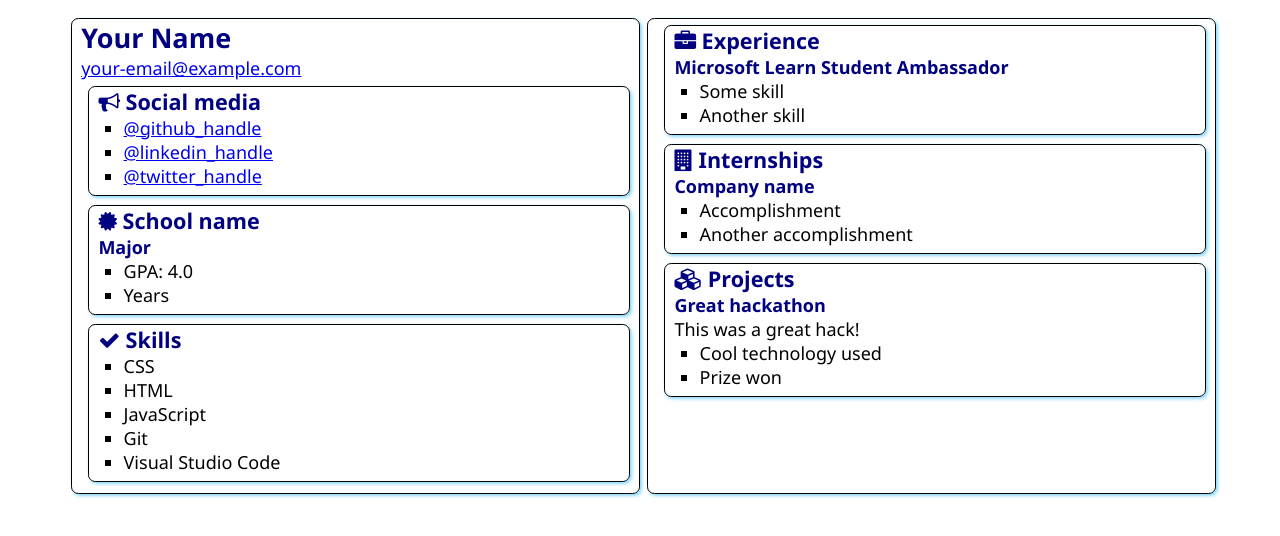
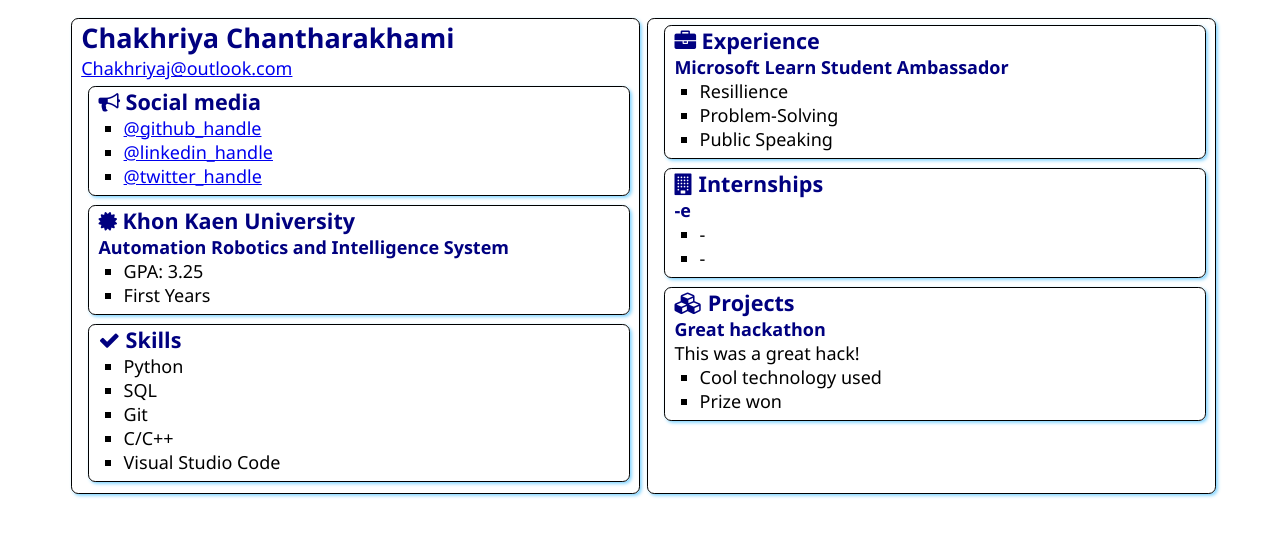
Before and after one commit to Kanchanasud/SATechnicalOnboarding, a plain HTML site: page src/index.html in a window 1280 px wide. Drawn offline with Linux system fonts and the light colour scheme.

Commit message:
Update my information
Update my name, email, skills, university.

```diff
--- a/src/index.html
+++ b/src/index.html
@@ -12,8 +12,8 @@
 <body>
     <main>
         <article class="box">
-            <h1>Your Name</h1>
-            <div><a href="mailto:your.email@example.com">your-email@example.com</a></div>
+            <h1>Chakhriya Chantharakhami</h1>
+            <div><a href="mailto:your.email@example.com">Chakhriyaj@outlook.com</a></div>
 
             <section class="box">
                 <h2>
@@ -31,12 +31,12 @@
                 <div class="education">
                     <h2>
                         <i class="fa fa-certificate" aria-hidden="true"></i>
-                        School name
+                        Khon Kaen University
                     </h2>
-                    <h3>Major</h3>
+                    <h3>Automation Robotics and Intelligence System</h3>
                     <ul>
-                        <li>GPA: 4.0</li>
-                        <li>Years</li>
+                        <li>GPA: 3.25</li>
+                        <li>First Years</li>
                     </ul>
                 </div>
             </section>
@@ -47,10 +47,10 @@
                     Skills
                 </h2>
                 <ul>
-                    <li>CSS</li>
-                    <li>HTML</li>
-                    <li>JavaScript</li>
+                    <li>Python</li>
+                    <li>SQL</li>
                     <li>Git</li>
+                    <li>C/C++</li>
                     <li>Visual Studio Code</li>
                 </ul>
             </section>
@@ -63,8 +63,9 @@
                 </h2>
                 <h3>Microsoft Learn Student Ambassador</h3>
                 <ul>
-                    <li>Some skill</li>
-                    <li>Another skill</li>
+                    <li>Resillience</li>
+                    <li>Problem-Solving</li>
+                    <li>Public Speaking</li>
                 </ul>
             </section>
             <section class="box">
@@ -73,10 +74,10 @@
                     Internships
                 </h2>
 
-                <h3>Company name</h3>
+                <h3>-e</h3>
                 <ul>
-                    <li>Accomplishment</li>
-                    <li>Another accomplishment</li>
+                    <li>-</li>
+                    <li>-</li>
                 </ul>
             </section>
             <section class="box">
```
